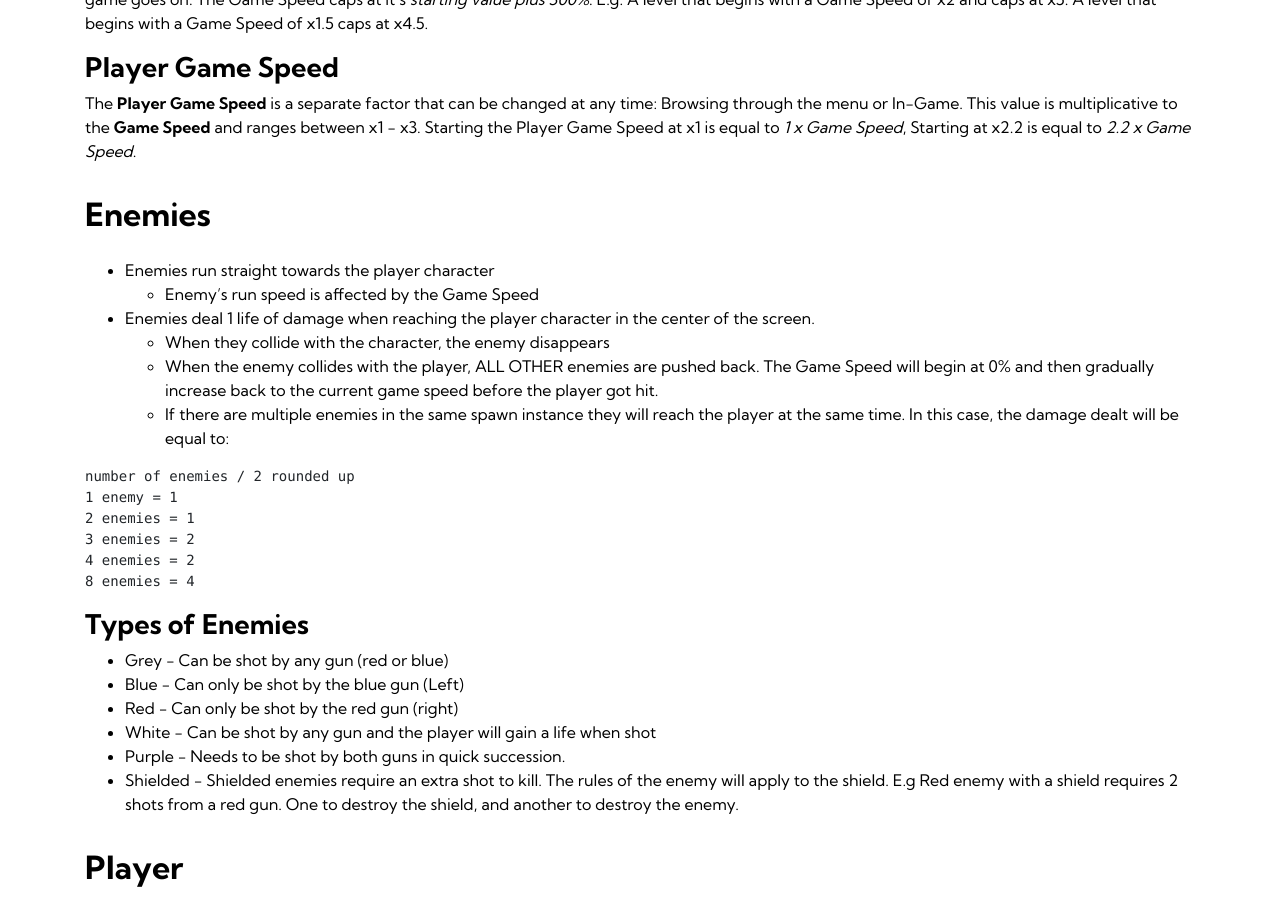
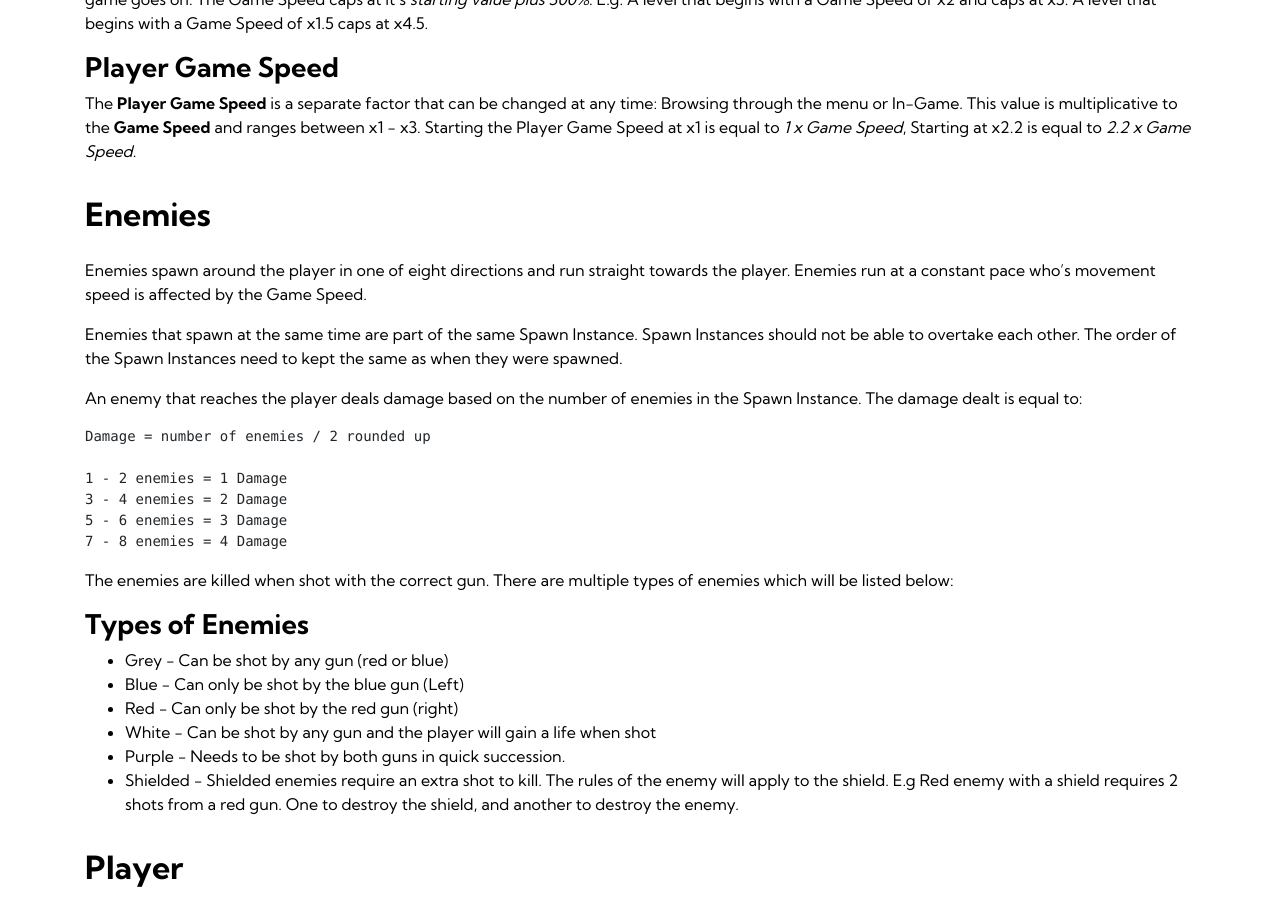
Before and after one commit to gunkata/gunkata.github.io, a Jekyll site: the page built from game-mechanics.md, in a window 1280 px wide and 900 px high, scrolled down 1908 px. Built offline with Jekyll 4.4.1, drawn with Linux system fonts in a browser that asks for light colours.

Commit message:
Updated enemies section

````diff
--- a/game-mechanics.md
+++ b/game-mechanics.md
@@ -84,21 +84,27 @@ The **Player Game Speed** is a separate factor that can be changed at any time:
 
 ## Enemies
 
-- Enemies run straight towards the player character
+Enemies spawn around the player in one of eight directions and run straight towards the player. Enemies run at a constant pace who's movement speed is affected by the Game Speed.
+
+Enemies that spawn at the same time are part of the same Spawn Instance. Spawn Instances should not be able to overtake each other. The order of the Spawn Instances need to kept the same as when they were spawned.
+
+An enemy that reaches the player deals damage based on the number of enemies in the Spawn Instance. The damage dealt is equal to:
+```
+Damage = number of enemies / 2 rounded up
+
+1 - 2 enemies = 1 Damage
+3 - 4 enemies = 2 Damage
+5 - 6 enemies = 3 Damage
+7 - 8 enemies = 4 Damage
+```
+<!-- - Enemies run straight towards the player character
   - Enemy’s run speed is affected by the Game Speed
 - Enemies deal 1 life of damage when reaching the player character in the center of the screen.
   - When they collide with the character, the enemy disappears
   - When the enemy collides with the player, ALL OTHER enemies are pushed back. The Game Speed will begin at 0% and then gradually increase back to the current game speed before the player got hit.
-  - If there are multiple enemies in the same spawn instance they will reach the player at the same time. In this case, the damage dealt will be equal to:
+  - If there are multiple enemies in the same spawn instance they will reach the player at the same time. In this case, the damage dealt will be equal to: -->
 
-```
-number of enemies / 2 rounded up
-1 enemy = 1
-2 enemies = 1
-3 enemies = 2
-4 enemies = 2
-8 enemies = 4
-```
+The enemies are killed when shot with the correct gun. There are multiple types of enemies which will be listed below:
 
 ### Types of Enemies
 - Grey - Can be shot by any gun (red or blue)
````
Also changed, not shown: 1 other file.
